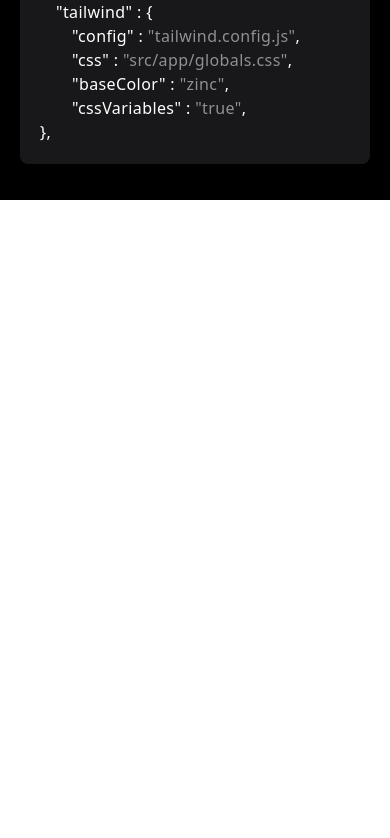
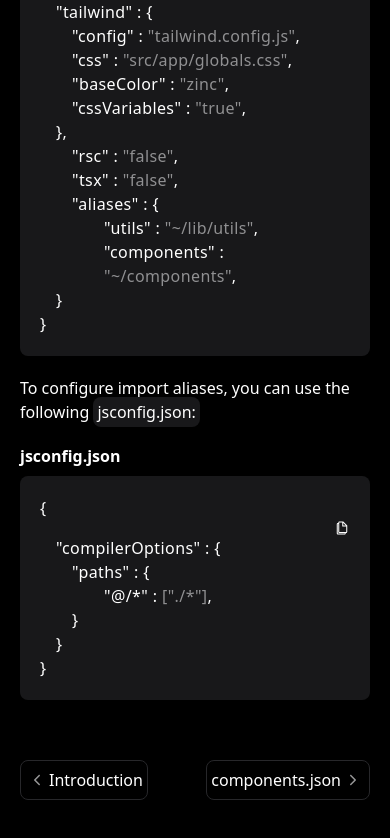
Before and after one commit to cs60apa/Docs, a React (Create React App) app: page / in a window 390 px wide. Shown: the part 1846-2684 px from the top of the page. Before the commit the page ends 2046 px from the top, so only its background shows below. Built offline with nearby package versions, Linux system fonts and the light colour scheme.

Commit message:
finished the homepage skeleton and made it responsive

```diff
--- a/src/pages/Docs.jsx
+++ b/src/pages/Docs.jsx
@@ -1,6 +1,6 @@
 /* eslint-disable jsx-a11y/anchor-is-valid */
 import React from "react";
-import { IoIosArrowForward, IoMdCopy } from "react-icons/io";
+import { IoIosArrowForward, IoMdCopy, IoIosArrowBack } from "react-icons/io";
 import {
   SiNextdotjs,
   SiVite,
@@ -172,17 +172,103 @@
             </p>
           </div>
           <div className="py-5">
-          <h1 className="font-bold">components.json</h1>
-          <div className="mt-2 p-5 rounded-lg border-none bg-[#18181A] h-auto w-full tracking-wide">
-            <p>&#123; <span className="flex justify-end"><IoMdCopy /></span></p>
-            <p className="ml-4">&quot;style&quot; : <span className="text-[#909092]">&quot;default&quot;</span>,</p>
-            <p className="ml-4">&quot;tailwind&quot; : &#123;</p>
-            <p className="ml-8">&quot;config&quot; : <span className="text-[#909092]">&quot;tailwind.config.js&quot;</span>,</p>
-            <p className="ml-8">&quot;css&quot; : <span className="text-[#909092]">&quot;src/app/globals.css&quot;</span>,</p>
-            <p className="ml-8">&quot;baseColor&quot; : <span className="text-[#909092]">&quot;zinc&quot;</span>,</p>
-            <p className="ml-8">&quot;cssVariables&quot; : <span className="text-[#909092]">&quot;true&quot;</span>,</p>
-            <p>&#125;,</p>
+            <h1 className="font-bold">components.json</h1>
+            <div className="mt-2 p-5 rounded-lg border-none bg-[#18181A] h-auto w-full tracking-wide">
+              <p>
+                &#123;{" "}
+                <span className="flex justify-end">
+                  <IoMdCopy />
+                </span>
+              </p>
+              <p className="ml-4">
+                &quot;style&quot; :{" "}
+                <span className="text-[#909092]">&quot;default&quot;</span>,
+              </p>
+              <p className="ml-4">&quot;tailwind&quot; : &#123;</p>
+              <p className="ml-8">
+                &quot;config&quot; :{" "}
+                <span className="text-[#909092]">
+                  &quot;tailwind.config.js&quot;
+                </span>
+                ,
+              </p>
+              <p className="ml-8">
+                &quot;css&quot; :{" "}
+                <span className="text-[#909092]">
+                  &quot;src/app/globals.css&quot;
+                </span>
+                ,
+              </p>
+              <p className="ml-8">
+                &quot;baseColor&quot; :{" "}
+                <span className="text-[#909092]">&quot;zinc&quot;</span>,
+              </p>
+              <p className="ml-8">
+                &quot;cssVariables&quot; :{" "}
+                <span className="text-[#909092]">&quot;true&quot;</span>,
+              </p>
+              <p className="ml-4">&#125;,</p>
+              <p className="ml-8">
+                &quot;rsc&quot; :{" "}
+                <span className="text-[#909092]">&quot;false&quot;</span>,
+              </p>
+              <p className="ml-8">
+                &quot;tsx&quot; :{" "}
+                <span className="text-[#909092]">&quot;false&quot;</span>,
+              </p>
+              <p className="ml-8">&quot;aliases&quot; : &#123;</p>
+              <p className="ml-16">
+                &quot;utils&quot; :{" "}
+                <span className="text-[#909092]">&quot;~/lib/utils&quot;</span>,
+              </p>
+              <p className="ml-16">
+                &quot;components&quot; :{" "}
+                <span className="text-[#909092]">&quot;~/components&quot;</span>
+                ,
+              </p>
+              <p className="ml-4">&#125;</p> <p>&#125;</p>
+            </div>
           </div>
+          <div>
+            <p>
+              To configure import aliases, you can use the following{" "}
+              <span className="rounded-lg p-1 border-none bg-[#18181A]">
+                jsconfig.json:
+              </span>
+            </p>
+          </div>
+          <div className="py-5">
+            <h1 className="font-bold">jsconfig.json</h1>
+            <div className="mt-2 p-5 rounded-lg border-none bg-[#18181A] h-auto w-full tracking-wide">
+              <p>
+                &#123;{" "}
+                <span className="flex justify-end">
+                  <IoMdCopy />
+                </span>
+              </p>
+              <p className="ml-4">&quot;compilerOptions&quot; : &#123;</p>
+              <p className="ml-8">&quot;paths&quot; : &#123;</p>
+              <p className="ml-16">
+                &quot;@/*&quot; :{" "}
+                <span className="text-[#909092]">[&quot;./*&quot;]</span>,
+              </p>
+              <p className="ml-8">&#125;</p>
+              <p className="ml-4">&#125;</p>
+              <p>&#125;</p>
+            </div>
+          </div>
+          <div className="flex justify-between py-10">
+            <button className="border rounded-lg dark:border-[#27272A] h-10 hover:bg-[#18181A]">
+              <p className="flex py-1.5 md:mx-5 mx-1">
+                <IoIosArrowBack className="m-1 md:m-1.5 text-[#969697]" /> Introduction{" "}
+              </p>
+            </button>
+            <button className="border rounded-lg dark:border-[#27272A] hover:bg-[#18181A] h-10">
+              <p className="flex py-1.5 md:mx-5 mx-1">
+                components.json{" "}
+                <IoIosArrowForward className="m-1 md:m-1.5 text-[#969697]" />
+              </p>
+            </button>
           </div>
         </div>
         {/* right sidebar content */}
```
